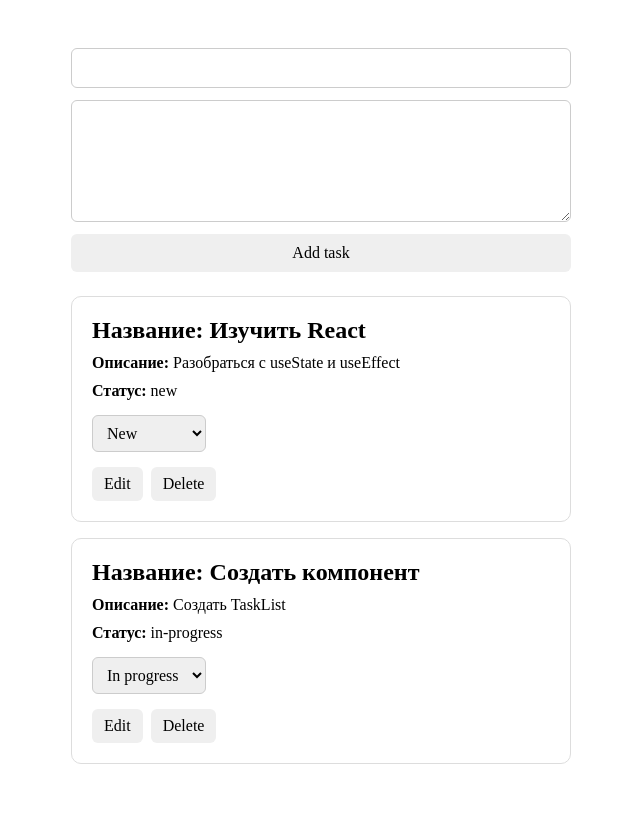
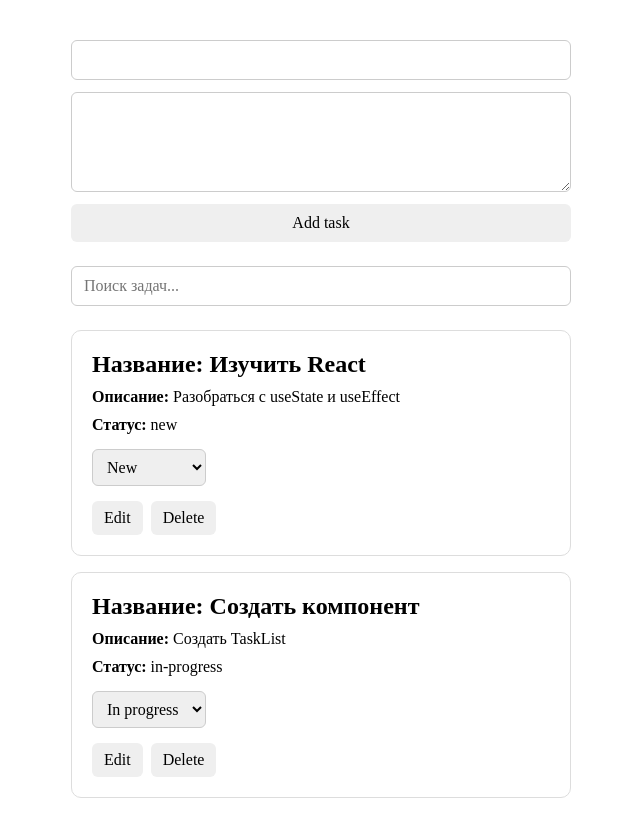
Before and after one commit to taptiyga/task-manager, a React (Vite) app: page / in a window 1280 px wide. Shown: the top 836 px of the page, without its empty margins (319-959 px from the left). Built offline with nearby package versions, Linux system fonts and the light colour scheme.

Commit message:
Implement task search

```diff
--- a/src/App.tsx
+++ b/src/App.tsx
@@ -3,9 +3,11 @@ import { AddTaskForm } from "./components/AddTaskForm/AddTaskForm";
 import { TaskList } from "./components/TaskList/TaskList";
 import { tasks as initialTasks, type Task } from "./data/tasks";
 import styles from "./App.module.css";
+import { SearchBar } from "./components/SearchBar/SearchBar";
 
 export function App() {
   const [tasks, setTasks] = useState(initialTasks);
+  const [search, setSearch] = useState("");
   const addTask = (task: Task): void => {
     setTasks((prevTasks) => [task, ...prevTasks]);
   };
@@ -24,11 +26,17 @@ export function App() {
       prevTasks.map((task) => (task.id === id ? { ...task, status } : task)),
     );
   };
+  const filteredTasks = tasks.filter((task) =>
+    task.title.toLowerCase().includes(search.toLowerCase()),
+  );
   return (
     <main className={styles.app}>
       <AddTaskForm addTask={addTask} />
+
+      <SearchBar search={search} setSearch={setSearch} />
+
       <TaskList
-        tasks={tasks}
+        tasks={filteredTasks}
         deleteTask={deleteTask}
         updateTask={updateTask}
         updateTaskStatus={updateTaskStatus}
--- /dev/null
+++ b/src/components/SearchBar/SearchBar.module.css
@@ -0,0 +1,11 @@
+.input {
+  display: block;
+  width: 100%;
+  max-width: 500px;
+  margin: 24px auto 0;
+  padding: 10px 12px;
+  border: 1px solid #ccc;
+  border-radius: 6px;
+  font: inherit;
+  box-sizing: border-box;
+}
--- /dev/null
+++ b/src/components/SearchBar/SearchBar.tsx
@@ -0,0 +1,16 @@
+import styles from "./SearchBar.module.css";
+
+type SearchBarProps = {
+  search: string;
+  setSearch: (value: string) => void;
+};
+export function SearchBar({ search, setSearch }: SearchBarProps) {
+  return (
+    <input
+      className={styles.input}
+      value={search}
+      onChange={(e) => setSearch(e.target.value)}
+      placeholder="Поиск задач..."
+    />
+  );
+}
--- a/src/components/TaskList/TaskList.module.css
+++ b/src/components/TaskList/TaskList.module.css
@@ -10,3 +10,11 @@
     max-width: none;
   }
 }
+.empty {
+  margin: 24px auto 0;
+  max-width: 500px;
+  padding: 20px;
+  text-align: center;
+  border: 1px solid #ddd;
+  border-radius: 10px;
+}
--- a/src/components/TaskList/TaskList.tsx
+++ b/src/components/TaskList/TaskList.tsx
@@ -15,6 +15,9 @@ export function TaskList({
   updateTask,
   updateTaskStatus,
 }: TaskListProps) {
+  if(tasks.length===0){
+    return <p className={styles.empty}>Задачи не найдены</p>
+  }
   return (
     <div className={styles.list}>
       {tasks.map((task) => (
--- /dev/null
+++ b/src/index.css
@@ -0,0 +1,9 @@
+* {
+  box-sizing: border-box;
+}
+
+html,
+body {
+  margin: 0;
+  padding: 0;
+}
--- a/src/main.tsx
+++ b/src/main.tsx
@@ -1,4 +1,4 @@
 import { createRoot } from "react-dom/client";
+import "./index.css";
 import { App } from "./App.tsx";
-
 createRoot(document.getElementById("root")!).render(<App />);
```
